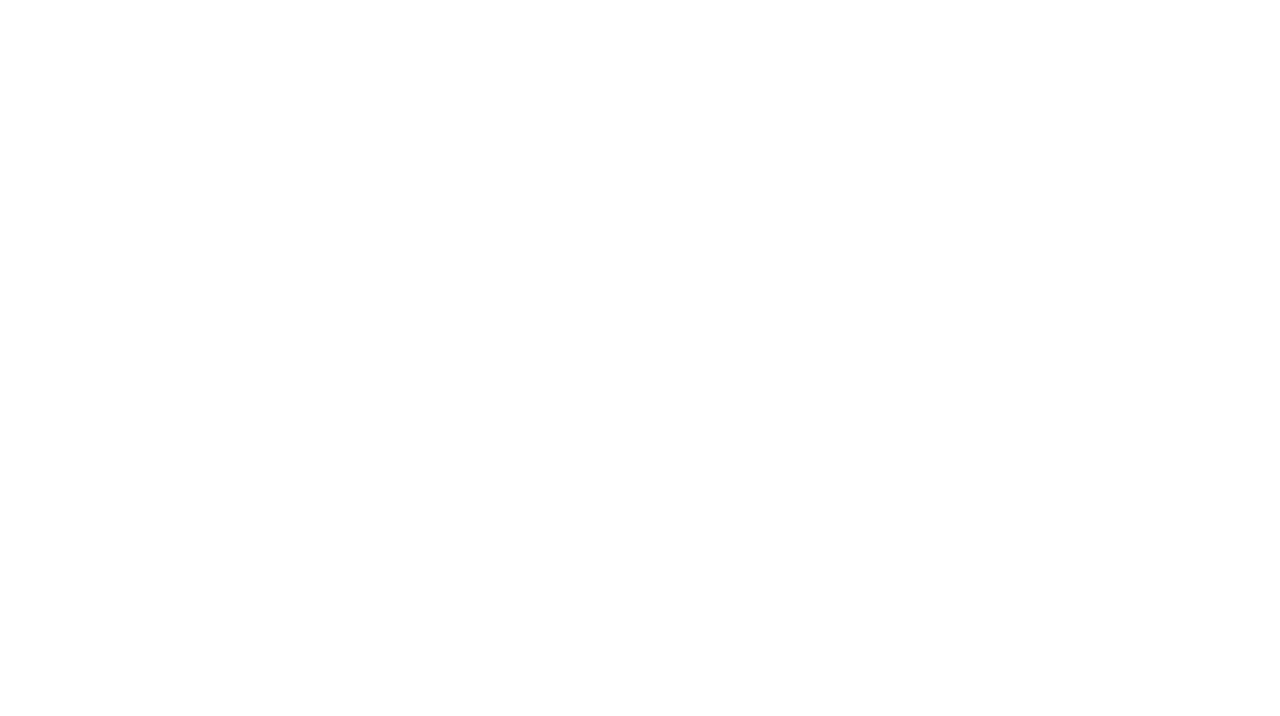
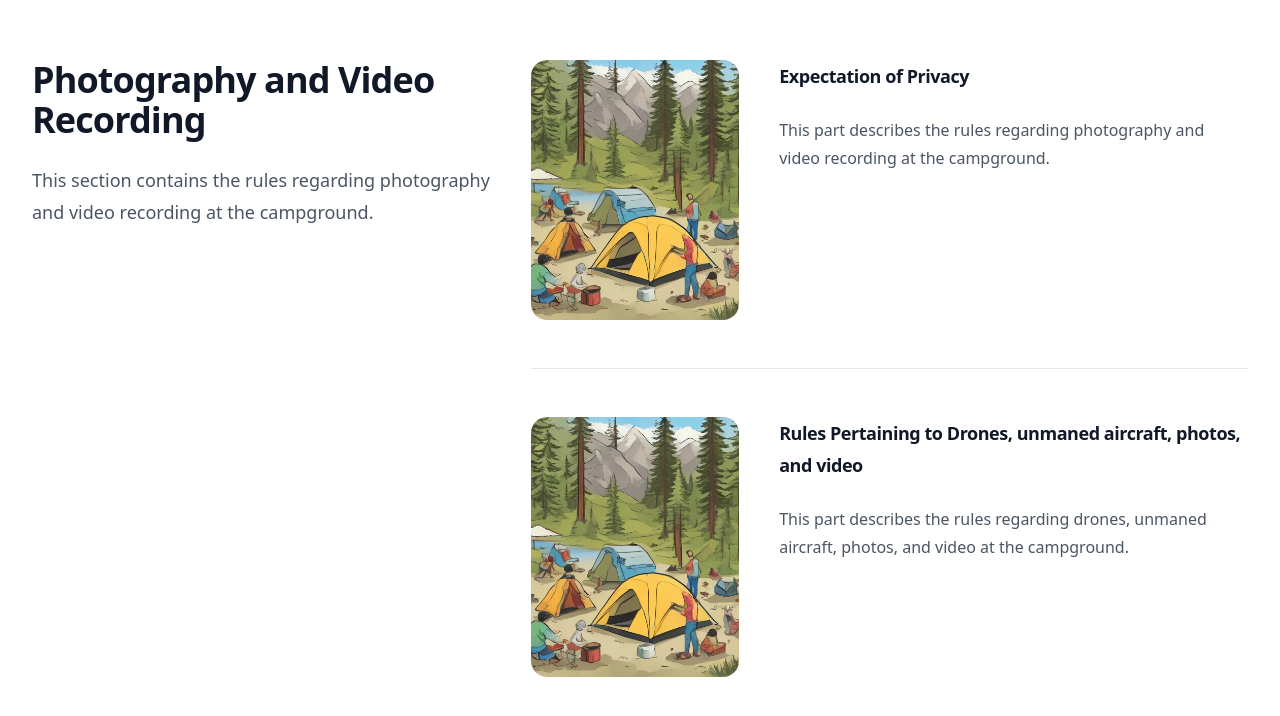
Before and after one commit to grant-king/trc-campersguide, a Vue app in the folder vue-project/: page / in a window 1280 px wide. Shown: the part 5315-6031 px from the top of the page. Before the commit the page ends 5247 px from the top, so only its background shows below. Built offline with nearby package versions, Linux system fonts and the light colour scheme.

Commit message:
Update SectionList.vue
Add Photography and Video recording section.

```diff
--- a/vue-project/src/components/SectionList.vue
+++ b/vue-project/src/components/SectionList.vue
@@ -345,5 +345,59 @@ const sections = [
             },
         ]
     },
+    {
+        title: 'Photography and Video Recording',
+        description: 'This section contains the rules regarding photography and video recording at the campground.',
+        id: 'photography',
+        parts: [
+            {
+                title: 'Expectation of Privacy',
+                description: 'This part describes the rules regarding photography and video recording at the campground.',
+                content: [
+                    {
+                        heading: 'Expectation of Privacy',
+                        body: '',
+                        list: [
+                            'TRC has been set up as a safe place for all those that wish to be safe and anonymous from the outside world. To that end, there is a reasonable expectation of privacy when members are on site; privacy to the extent that their image will not be recorded in any fashion unless they have given their permission.',
+                            'Only take photographs or video recordings of members with their permission. While it is recognized that camp property does not include the beach, please be respectful at the beach as well, and consider asking before recording someone’s image.',
+                        ]
+                    },
+                ],
+                href: '#photography-a',
+                id: 'photography-a',
+                imageUrl:
+                    camping_1,
+            },
+            {
+                title: 'Rules Pertaining to Drones, unmaned aircraft, photos, and video',
+                description: 'This part describes the rules regarding drones, unmaned aircraft, photos, and video at the campground.',
+                content: [
+                    {
+                        heading: 'Drones',
+                        body: '',
+                        list: [
+                            'Drones, or any unmanned aircraft, are strictly prohibited, unless explicit, written permission from the VP of Operations is granted.',
+                            'Drones and unmanned aircraft are not permitted to be flown in parking areas, because of the potential liability to the camp by someone who damages another member’s property.',
+                            'Drones and unmanned aircraft will not be allowed to be transported to the beach areas via camp property unless you have been granted special, written permission from the VP of Operations.',
+                        ]
+                    },
+                    {
+                        heading: 'Video and Photography',
+                        body: '',
+                        list: [
+                            'Video recording of any member without their written permission is strictly prohibited.',
+                            'Images posted on social media must have written consent of those in the photographs.',
+                            'Large group pictures used for the purpose of marketing shall be free of facial identification unless VP of Marketing receives written consent from those in the photo.',
+                            'Pictures and video taken for the purpose of rule violations, policy violations, and criminal activity, do not pertain to this section. Posting of these violations on social media is the exclusive right of the Executive Committee.',
+                        ]
+                    },
+                ],
+                href: '#photography-b',
+                id: 'photography-b',
+                imageUrl:
+                    camping_1,
+            },
+        ]
+    },
 ]
 </script>
```
